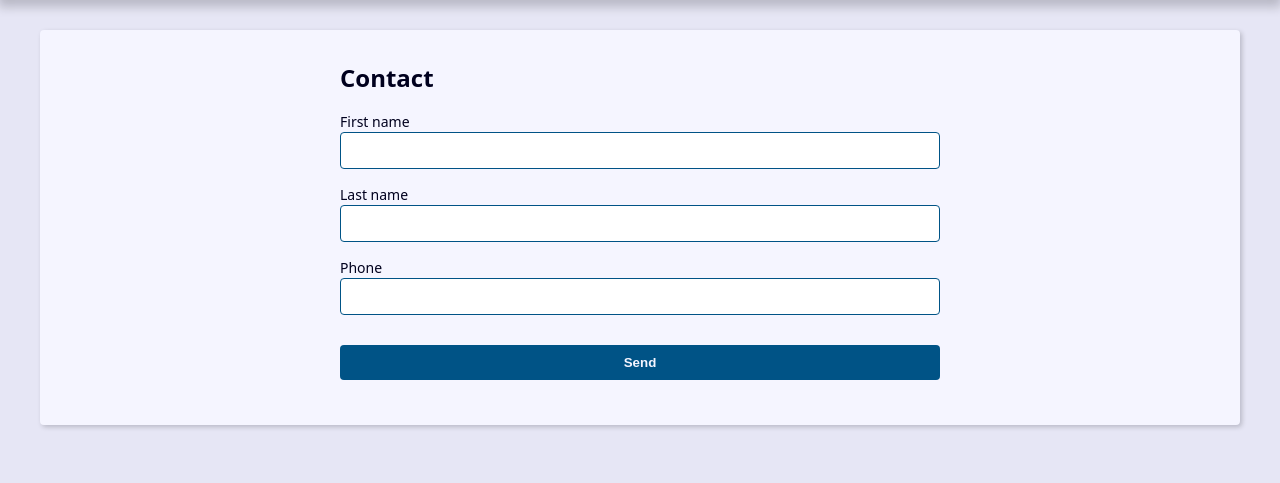
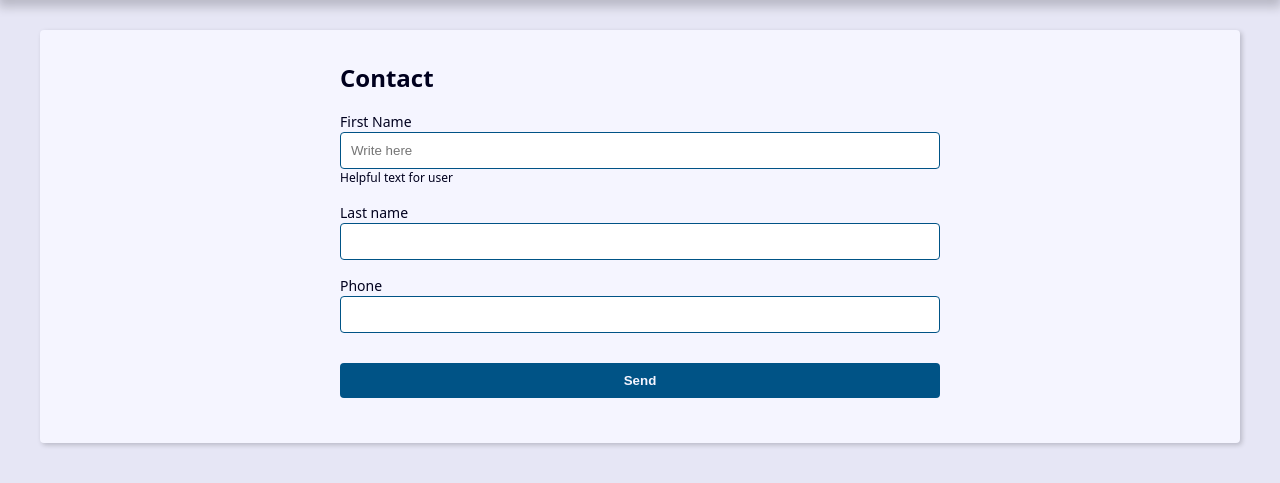
Before and after one commit to CR7sewey/agenda_project, a Django app: template contact/templates/contact/create.html in a window 1280 px wide. Shown: the part 239-722 px from the top of the page. Run offline with Django 5.2, Linux system fonts and the light colour scheme; the template is opened without the code that fills it: values that come from a table or form of the project are taken from there, others are empty; parts of the project's set-up code (start-up, migrations or seed data) failed here and were passed over.

Commit message:
Widgets in form

```diff
--- a/contact/forms.py
+++ b/contact/forms.py
@@ -4,11 +4,42 @@ from . import models
 
 
 class ContactForm(forms.ModelForm):
+    first_name = forms.CharField(
+        widget=forms.TextInput(attrs={'class': 'class-a class-b',
+                                      'placeholder': 'Write here'}  # renderiza classe no html!
+                               ),
+        help_text='Helpful text for user',
+        label='First Name'
+    )
+
+    # criar campo aqui sem ser no models!
+    # qualquer = forms.CharField(
+    #    widget=forms.TextInput(attrs={'class': 'class-a class-b',
+    #                                 'placeholder': 'Write here'}  # renderiza classe no html!
+    #                          ),
+    #   help_text='Helpful text for user',
+    # )
+
+    def __init__(self, *args, **kwargs):
+        super().__init__(*args, **kwargs)
+
+        # self.fields['first_name'].widget.attrs.update({
+        #    'placeholder': 'Write here'
+        # })  # atualizar o wideget que ja estava no campo
+
     class Meta:
         model = models.Contact
         fields = ('first_name', 'last_name',
                   'phone',)  # , 'email', 'description',
         # 'show', 'picture', 'category', 'owner',)
+
+        # https://docs.djangoproject.com/en/5.0/ref/forms/widgets/
+        # campo a ser renderizado! ex forms.PasswordInput()
+        # criar novo widget!
+        # widgets = {'first_name': forms.TextInput(
+        #    attrs={'class': 'class-a class-b',
+        #           'placeholder': 'Write here'}  # renderiza classe no html!
+        # )}
 
     def clean(self):  # sobrescrever metodo
         # cleaned_data = self.cleaned_data  # data before added to database
--- a/contact/templates/contact/create.html
+++ b/contact/templates/contact/create.html
@@ -20,6 +20,9 @@
             <label for="{{ field.id_for_label }}"> {{ field.label }} </label>
             {{ field }}
             {{ field.errors}}
+            {% if field.help_text %}
+              <p class="help-text">{{ field.help_text}}</p>
+            {% endif %}
           </div>
         {% endfor %}
 
```
